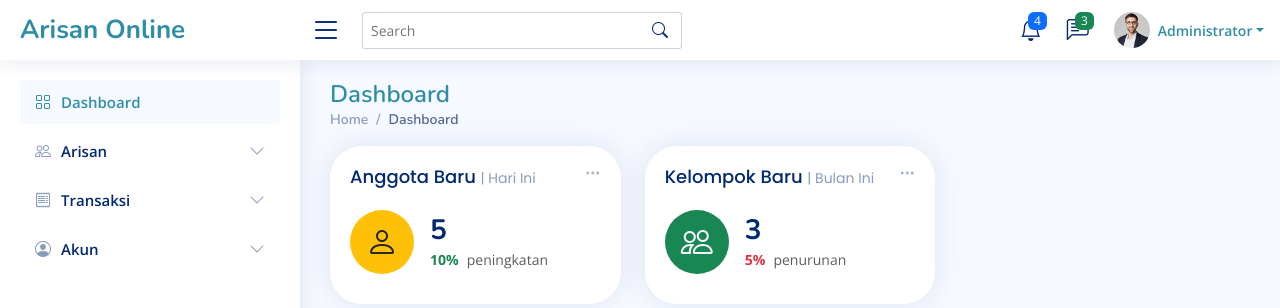
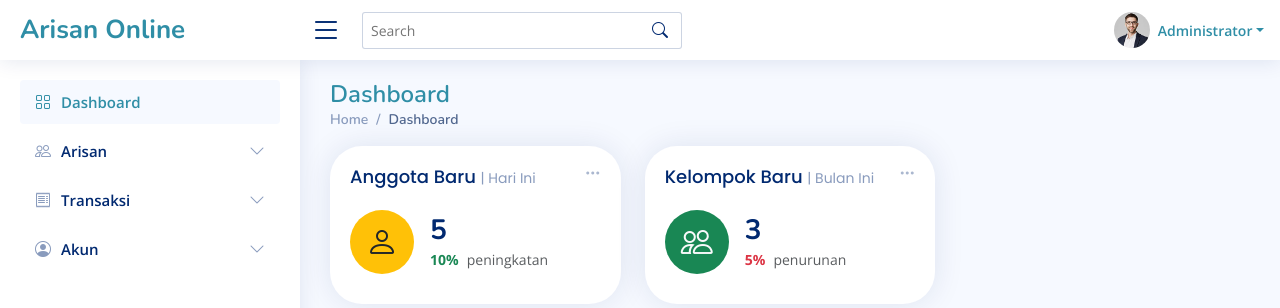
Before and after one commit to 3snanugraha/ArisanQu, a PHP site: template backend/view/home.php in a window 1280 px wide. Shown: the top 308 px of the page. Run offline with PHP 8.4, Linux system fonts and the light colour scheme; the template is opened without the code that fills it, so the values that code supplies are empty; a user stored in the database is signed in; some libraries are stand-ins or nearby versions.

Commit message:
fixed menu arisan

```diff
--- a/backend/view/header.php
+++ b/backend/view/header.php
@@ -23,146 +23,7 @@
         </a>
       </li><!-- End Search Icon-->
 
-      <li class="nav-item dropdown">
 
-        <a class="nav-link nav-icon" href="#" data-bs-toggle="dropdown">
-          <i class="bi bi-bell"></i>
-          <span class="badge bg-primary badge-number">4</span>
-        </a><!-- End Notification Icon -->
-
-        <ul class="dropdown-menu dropdown-menu-end dropdown-menu-arrow notifications">
-          <li class="dropdown-header">
-            You have 4 new notifications
-            <a href="#"><span class="badge rounded-pill bg-primary p-2 ms-2">View all</span></a>
-          </li>
-          <li>
-            <hr class="dropdown-divider">
-          </li>
-
-          <li class="notification-item">
-            <i class="bi bi-exclamation-circle text-warning"></i>
-            <div>
-              <h4>Reminder</h4>
-              <p>Jangan lupa bayar iuran bulan ini!</p>
-              <p>30 min. ago</p>
-            </div>
-          </li>
-
-          <li>
-            <hr class="dropdown-divider">
-          </li>
-
-          <li class="notification-item">
-            <i class="bi bi-x-circle text-danger"></i>
-            <div>
-              <h4>Undian Ditunda</h4>
-              <p>Undian bulan ini ditunda hingga waktu yang belum ditentukan.</p>
-              <p>1 hr. ago</p>
-            </div>
-          </li>
-
-          <li>
-            <hr class="dropdown-divider">
-          </li>
-
-          <li class="notification-item">
-            <i class="bi bi-check-circle text-success"></i>
-            <div>
-              <h4>Pemenang Terbaru</h4>
-              <p>Selamat kepada Ibu Siti yang memenangkan undian arisan!</p>
-              <p>2 hrs. ago</p>
-            </div>
-          </li>
-
-          <li>
-            <hr class="dropdown-divider">
-          </li>
-
-          <li class="notification-item">
-            <i class="bi bi-info-circle text-primary"></i>
-            <div>
-              <h4>Info Update</h4>
-              <p>Aplikasi arisan telah diperbarui ke versi terbaru.</p>
-              <p>4 hrs. ago</p>
-            </div>
-          </li>
-
-          <li>
-            <hr class="dropdown-divider">
-          </li>
-          <li class="dropdown-footer">
-            <a href="#">Show all notifications</a>
-          </li>
-
-        </ul><!-- End Notification Dropdown Items -->
-
-      </li><!-- End Notification Nav -->
-
-      <li class="nav-item dropdown">
-
-        <a class="nav-link nav-icon" href="#" data-bs-toggle="dropdown">
-          <i class="bi bi-chat-left-text"></i>
-          <span class="badge bg-success badge-number">3</span>
-        </a><!-- End Messages Icon -->
-
-        <ul class="dropdown-menu dropdown-menu-end dropdown-menu-arrow messages">
-          <li class="dropdown-header">
-            You have 3 new messages
-            <a href="#"><span class="badge rounded-pill bg-primary p-2 ms-2">View all</span></a>
-          </li>
-          <li>
-            <hr class="dropdown-divider">
-          </li>
-
-          <li class="message-item">
-            <a href="#">
-              <img src="../view/assets/img/messages-1.jpg" alt="" class="rounded-circle">
-              <div>
-                <h4>Maria Hudson</h4>
-                <p>Apakah undian bulan ini jadi diadakan?</p>
-                <p>4 hrs. ago</p>
-              </div>
-            </a>
-          </li>
-          <li>
-            <hr class="dropdown-divider">
-          </li>
-
-          <li class="message-item">
-            <a href="#">
-              <img src="../view/assets/img/messages-2.jpg" alt="" class="rounded-circle">
-              <div>
-                <h4>Anna Nelson</h4>
-                <p>Kapan batas waktu pembayaran iuran?</p>
-                <p>6 hrs. ago</p>
-              </div>
-            </a>
-          </li>
-          <li>
-            <hr class="dropdown-divider">
-          </li>
-
-          <li class="message-item">
-            <a href="#">
-              <img src="../view/assets/img/messages-3.jpg" alt="" class="rounded-circle">
-              <div>
-                <h4>David Muldon</h4>
-                <p>Bagaimana cara mengubah data peserta?</p>
-                <p>8 hrs. ago</p>
-              </div>
-            </a>
-          </li>
-          <li>
-            <hr class="dropdown-divider">
-          </li>
-
-          <li class="dropdown-footer">
-            <a href="#">Show all messages</a>
-          </li>
-
-        </ul><!-- End Messages Dropdown Items -->
-
-      </li><!-- End Messages Nav -->
 
       <li class="nav-item dropdown pe-3">
 
@@ -180,35 +41,6 @@
             <hr class="dropdown-divider">
           </li>
 
-          <li>
-            <a class="dropdown-item d-flex align-items-center" href="#">
-              <i class="bi bi-person"></i>
-              <span>My Profile</span>
-            </a>
-          </li>
-          <li>
-            <hr class="dropdown-divider">
-          </li>
-
-          <li>
-            <a class="dropdown-item d-flex align-items-center" href="#">
-              <i class="bi bi-gear"></i>
-              <span>Account Settings</span>
-            </a>
-          </li>
-          <li>
-            <hr class="dropdown-divider">
-          </li>
-
-          <li>
-            <a class="dropdown-item d-flex align-items-center" href="#">
-              <i class="bi bi-question-circle"></i>
-              <span>Need Help?</span>
-            </a>
-          </li>
-          <li>
-            <hr class="dropdown-divider">
-          </li>
 
           <li>
             <a class="dropdown-item d-flex align-items-center" href="<?= $_SERVER['PHP_SELF'] . '?u=logout'; ?>">
--- a/backend/view/sidebar.php
+++ b/backend/view/sidebar.php
@@ -66,16 +66,8 @@
         <i class="bi bi-person-circle"></i><span>Akun</span><i class="bi bi-chevron-down ms-auto"></i>
       </a>
       <ul id="akun-nav" class="nav-content collapse " data-bs-parent="#sidebar-nav">
-        <li>
-          <a href="<?= $_SERVER['PHP_SELF'] . '?u=profil'; ?>">
-            <i class="bi bi-circle"></i><span>Profil</span>
-          </a>
-        </li>
-        <li>
-          <a href="<?= $_SERVER['PHP_SELF'] . '?u=pengaturan'; ?>">
-            <i class="bi bi-circle"></i><span>Pengaturan</span>
-          </a>
-        </li>
+
+
         <li>
           <a href="<?= $_SERVER['PHP_SELF'] . '?u=logout'; ?>">
             <i class="bi bi-circle"></i><span>Logout</span>
```
